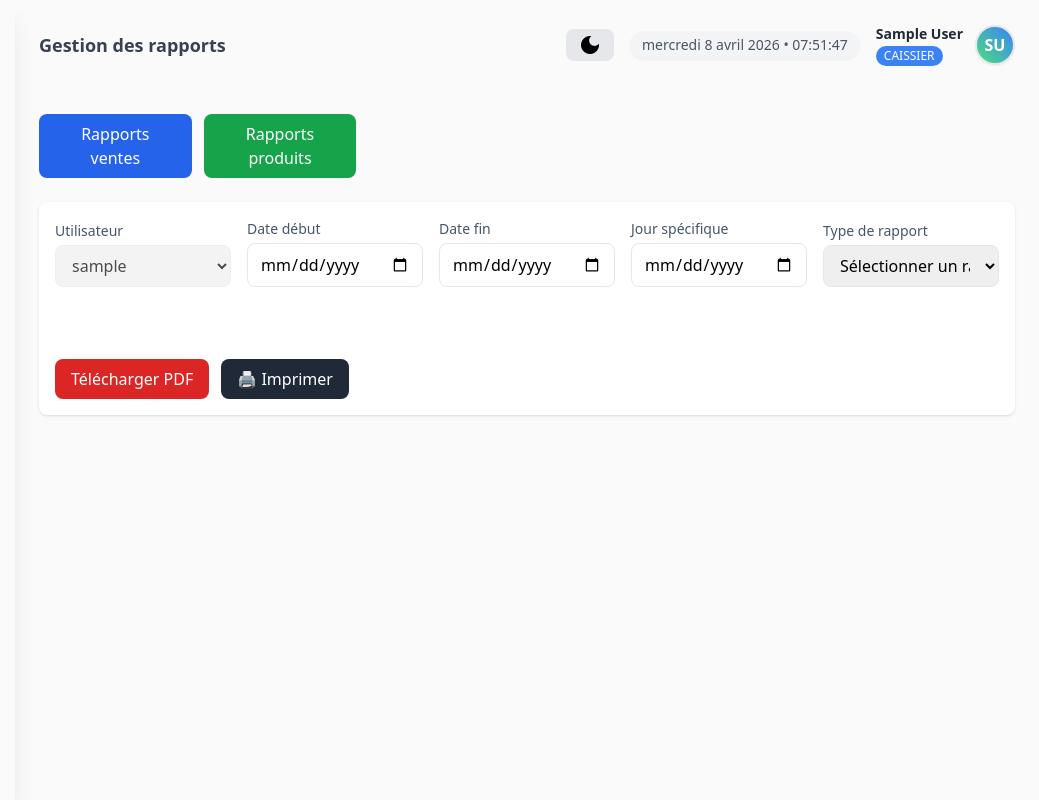
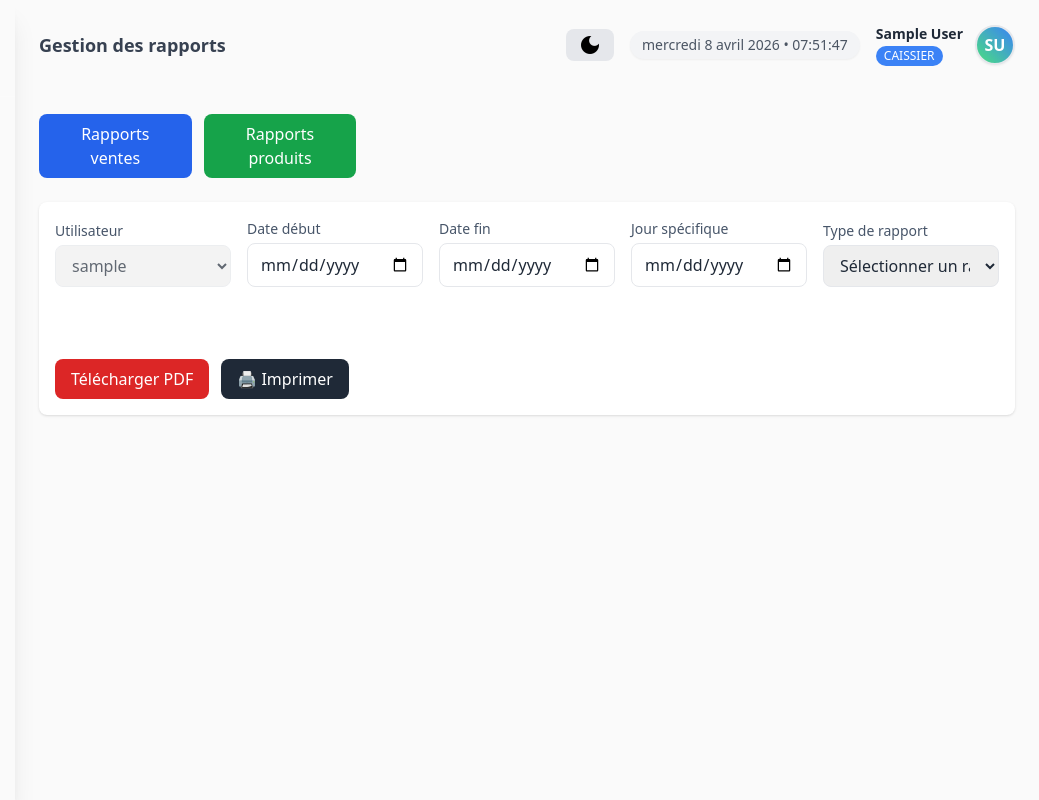
Before and after one commit to Mamadoubarry627/app_supermarche_saas, a Django app: page /rapports/ in a window 1280 px wide. Shown: the whole page, without its empty margins (241-1280 px from the left). Run offline with Django 5.2, Linux system fonts and the light colour scheme; the visitor is signed in with stand-in values (Sample User, id 1); some libraries are stand-ins or nearby versions.

Commit message:
correction templates

```diff
--- a/supermarcher/templates/gerant/rapports.html
+++ b/supermarcher/templates/gerant/rapports.html
@@ -51,7 +51,7 @@
     <div class="flex flex-col w-full">
       <label class="label font-medium mb-1">Utilisateur</label>
       <select name="utilisateur" id="utilisateur"
-              class="w-full px-3 py-2 border rounded-lg"
+              class="w-full px-3 py-2 border rounded-lg text-gray-800"
               {% if request.user.role == "CAISSIER" %} disabled {% endif %}>
         {% if request.user.role == "CAISSIER" %}
           <option value="{{ request.user.id }}" selected>{{ request.user.username }}</option>
@@ -71,28 +71,28 @@
     <div class="flex flex-col w-full">
       <label class="label font-medium mb-1">Date début</label>
       <input type="date" name="date_debut" id="date_debut"
-             class="w-full px-3 py-2 border rounded-lg">
+             class="w-full px-3 py-2 border rounded-lg text-gray-800">
     </div>
 
     <!-- Date fin -->
     <div class="flex flex-col w-full">
       <label class="font-medium mb-1 label">Date fin</label>
       <input type="date" name="date_fin" id="date_fin"
-             class="w-full px-3 py-2 border rounded-lg">
+             class="w-full px-3 py-2 border rounded-lg text-gray-800">
     </div>
 
     <!-- Jour spécifique -->
     <div class="flex flex-col w-full">
       <label class="label font-medium mb-1">Jour spécifique</label>
       <input type="date" name="jour" id="jour"
-             class="w-full px-3 py-2 border rounded-lg">
+             class="w-full px-3 py-2 border rounded-lg text-gray-800">
     </div>
 
     <!-- Type de rapport -->
     <div class="flex flex-col w-full">
       <label class="label font-medium mb-1">Type de rapport</label>
       <select name="type_rapport" id="type_rapport"
-              class="w-full px-3 py-2 border rounded-lg">
+              class="w-full px-3 py-2 border rounded-lg text-gray-800">
         <option value="">Sélectionner un rapport</option>
       </select>
     </div>
```
